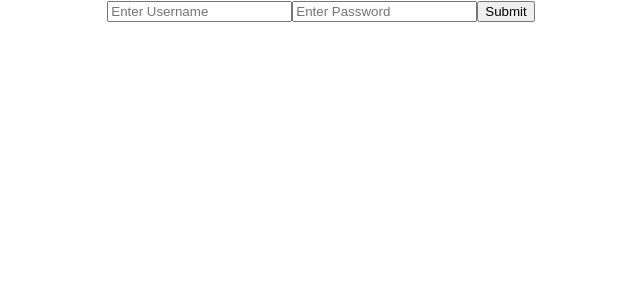
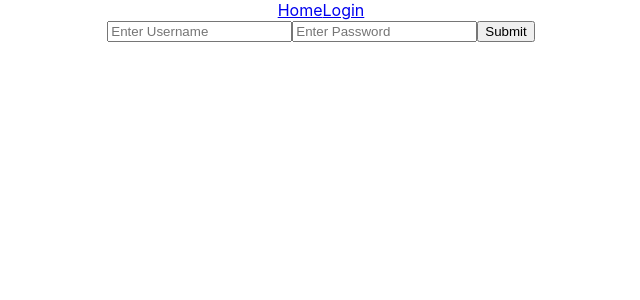
Before and after one commit to ch1n069/auth-front, a React (Create React App) app: page /login in a window 1280 px wide. Shown: the top 300 px of the page, without its empty margins (319-959 px from the left). Built offline with nearby package versions, Linux system fonts and the light colour scheme.

Commit message:
:sparkles: implemented private route logic on the home component

```diff
--- a/src/App.js
+++ b/src/App.js
@@ -3,12 +3,17 @@ import "./App.css";
 import HomePage from "./pages/HomePage";
 import { BrowserRouter as Router, Routes, Route } from "react-router-dom";
 import LoginPage from "./pages/LoginPage";
+import Header from "./components/Header";
+import PrivateRoute from "./utils/PrivateRoute";
 function App() {
   return (
     <div className="App">
       <Router>
+        <Header> </Header>
         <Routes>
-          <Route element={<HomePage />} path="/" exact />
+          <Route element={<PrivateRoute />}>
+            <Route element={<HomePage />} path="/" exact />
+          </Route>
           <Route element={<LoginPage />} path="/login" />
         </Routes>
       </Router>
--- a/src/components/Header.js
+++ b/src/components/Header.js
@@ -1,7 +1,12 @@
 import React from "react";
-import { link } from "react-router-dom";
+import { Link } from "react-router-dom";
 const Header = () => {
-  return <div></div>;
+  return (
+    <div>
+      <Link to="/">Home</Link>
+      <Link to="/login">Login</Link>
+    </div>
+  );
 };
 
 export default Header;
--- /dev/null
+++ b/src/utils/PrivateRoute.js
@@ -0,0 +1,8 @@
+import { Outlet, Navigate } from "react-router-dom";
+
+const PrivateRoute = () => {
+  console.log("private route works");
+  const authenticated = false;
+  return authenticated ? <Outlet /> : <Navigate to="/login" />;
+};
+export default PrivateRoute;
```
